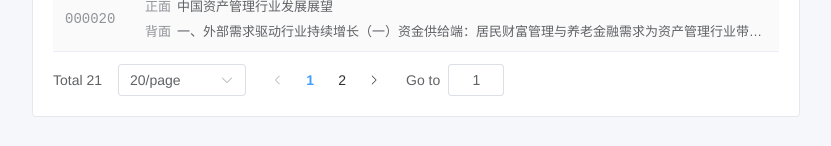
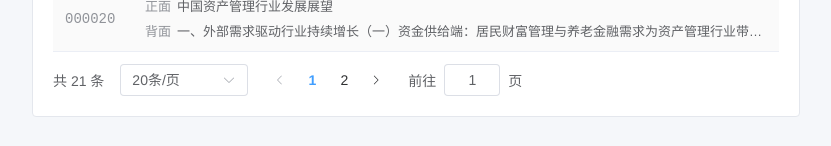
Before and after one commit to 1anc3r/Flashcard-Collector, a Vue app: page / in a window 1280 px wide. Shown: the part 2379-2525 px from the top of the page, without its empty margins (224-1055 px from the left). Built offline with nearby package versions, Linux system fonts and the light colour scheme.

Commit message:
support chinese

```diff
--- a/src/App.vue
+++ b/src/App.vue
@@ -6,6 +6,7 @@
  */
 import { computed, onMounted } from 'vue'
 import { useRoute } from 'vue-router'
+import zhCn from 'element-plus/es/locale/lang/zh-cn'
 import AppNav from '@/components/AppNav.vue'
 import { useSettingsStore } from '@/stores/settings'
 import { useDeckStore } from '@/stores/deck'
@@ -25,8 +26,10 @@ onMounted(() => {
 </script>
 
 <template>
-  <AppNav v-if="!immersive" />
-  <main class="app-main" :class="{ immersive }">
-    <router-view />
-  </main>
+  <el-config-provider :locale="zhCn">
+    <AppNav v-if="!immersive" />
+    <main class="app-main" :class="{ immersive }">
+      <router-view />
+    </main>
+  </el-config-provider>
 </template>
```
